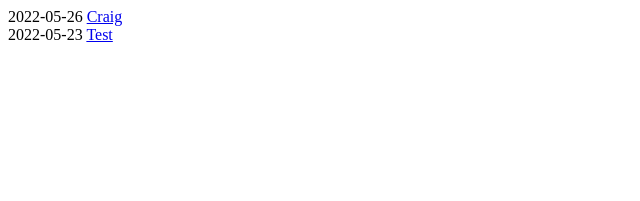
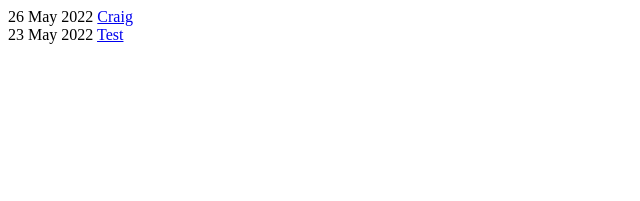
Before and after one commit to 0x000m/0x000m.github.io, a Jekyll site: the page built from index.html, in a window 1280 px wide. Shown: the top 201 px of the page, without its empty margins (0-640 px from the left). Built offline with Jekyll 4.4.1, drawn with Linux system fonts in a browser that asks for light colours.

Commit message:
Update index.html

```diff
--- a/index.html
+++ b/index.html
@@ -7,7 +7,7 @@ layout: default
 {% for document in documents %}
 <div class="post-stub">
        <div>
-      <span class="date hidden-xs">{{ document.date | date: "%Y-%m-%d" }}    </span>
+      <span class="date hidden-xs">{{ document.date | date_to_string }}    </span>
           <span class="title">   <a href="{{ document.url | relative_url }}">{{ document.title }} </a></div>
 
 
```
